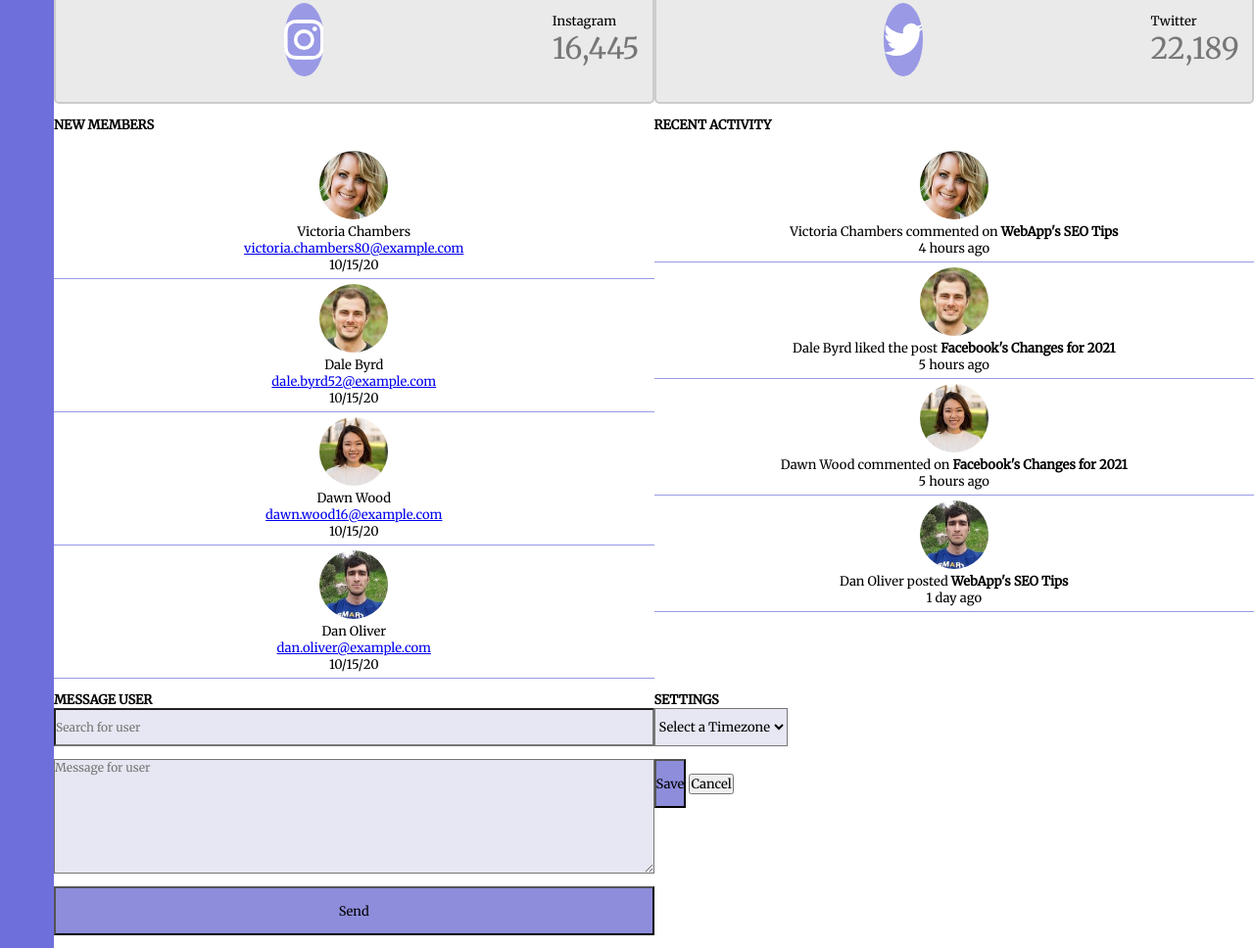
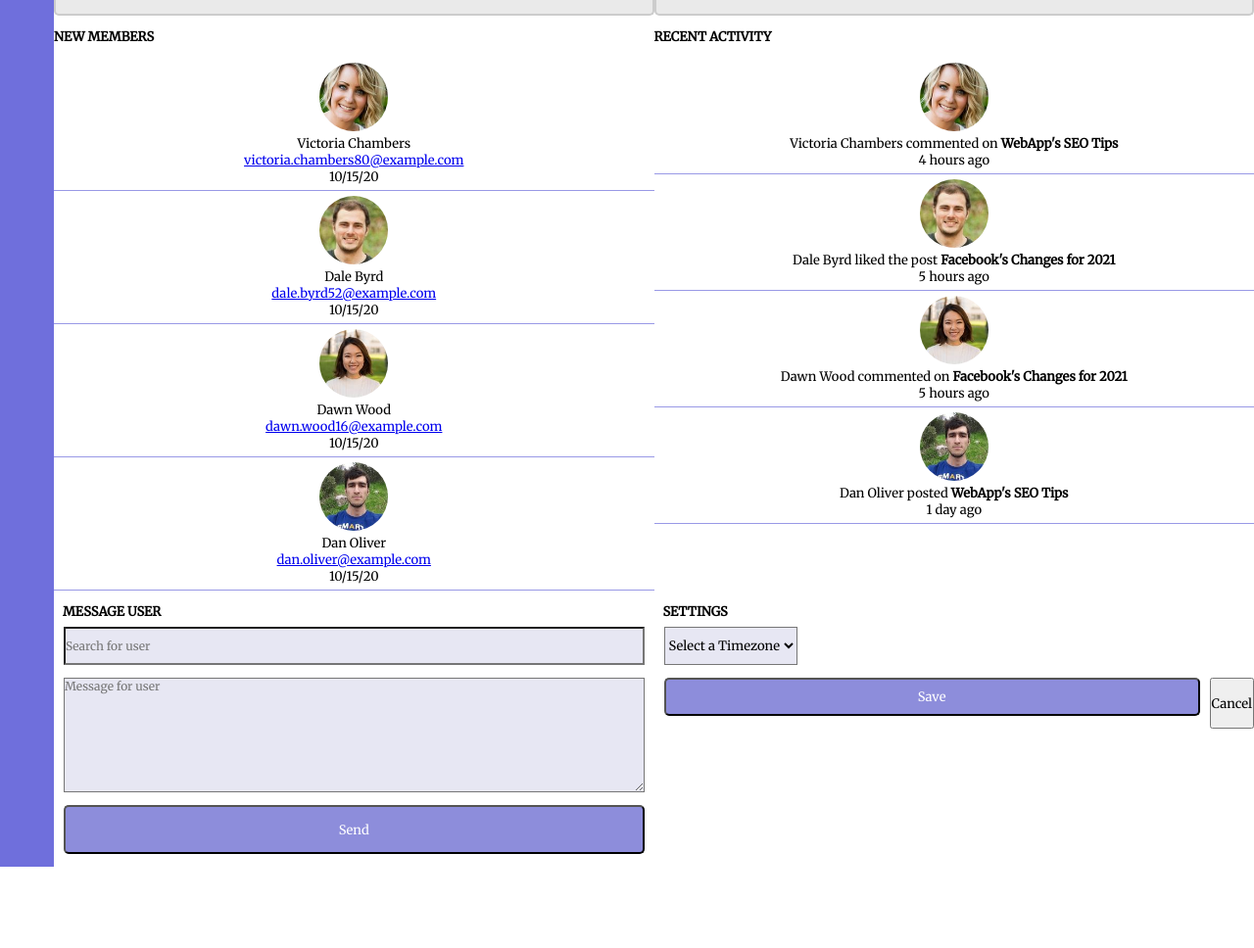
Before and after one commit to jtsapos1/WebApp-Dashboard, a plain HTML site: page index.html in a window 1280 px wide. Shown: the part 1138-2106 px from the top of the page at 98% size. After the commit the page ends 2023 px from the top, so only its background shows below. Drawn offline with nearby package versions, Linux system fonts and the light colour scheme.

Commit message:
Updated styles.css

```diff
--- a/css/styles.css
+++ b/css/styles.css
@@ -136,6 +136,10 @@ main {
 	height: 2.5em;
 }
 
+.traffic {
+	display: flex;
+}
+
 .traffic-nav {
 	text-align: center;
 	font-family: 'Merriweather', serif;
@@ -149,6 +153,7 @@ main {
 
 .social-container {
 	border: solid 2px #ccc;
+	border-top: 1px solid #9999e6;
 	background: #dfdfdfa4;
 	display: flex;
 	padding: 1em;
@@ -218,6 +223,17 @@ main {
 	flex-wrap: wrap;
 }
 
+.message h3 {
+	padding-bottom: 7px;
+	padding-left: 9px;
+
+}
+
+.settings h3 {
+	padding-bottom: 7px;
+	padding-left: 9px;
+}
+
 input::placeholder,
 textarea::placeholder {
 	font-family: 'Merriweather', serif;
@@ -229,6 +245,8 @@ textarea::placeholder {
 .button-primary {
 	flex-basis: 100%;
 	margin-bottom: 1em;
+	margin-left: 10px;
+	margin-right: 10px;
 }
 
 .form-area,
@@ -249,7 +267,24 @@ textarea::placeholder {
 .button-primary {
 	height: 50px;
 	background-color: #8d8ddb;
-	text-decoration-color: ;
+	color: white;
+	border-radius: 5px;
+}
+
+.setting-options {
+	display: flex;
+	justify-content: space-between;
+	font-family: 'Merriweather', serif;
+	font-weight: 500;
+}
+
+.settings-button {
+	display: flex;
+}
+
+#save {
+	flex: 1;
+	height: 3em;
 }
 
 
```
